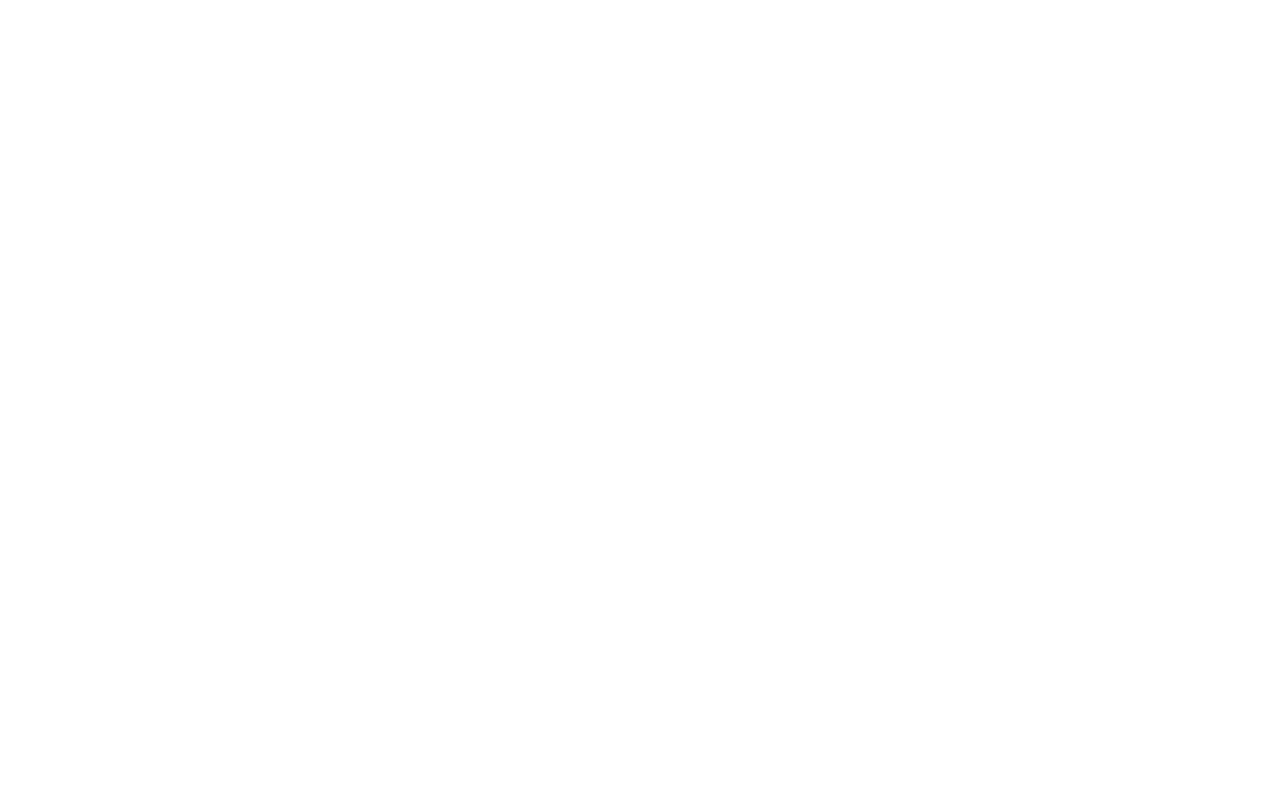
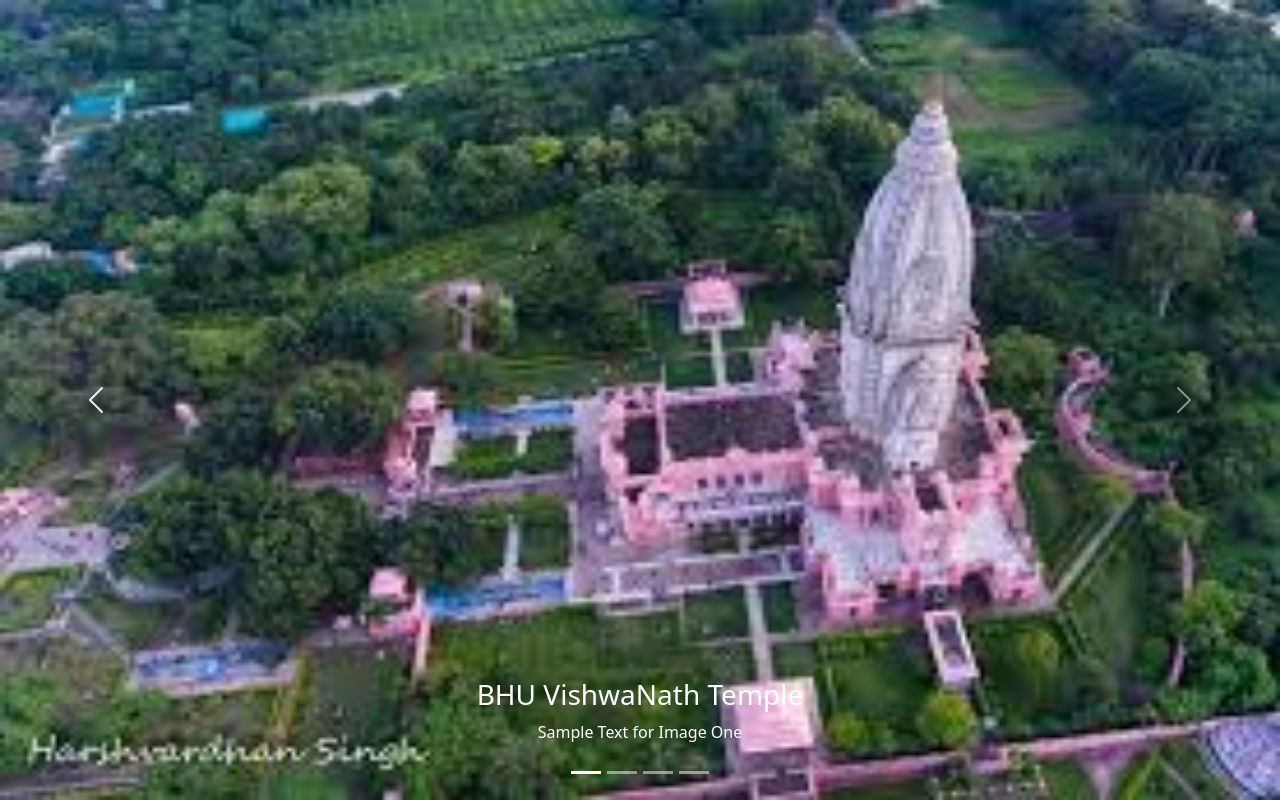
Before and after one commit to roysoumendu765/iitbhu_codefest_2024_haxplore, a React (Create React App) app: page / in a window 1280 px wide. Shown: the top 800 px of the page. Built offline with nearby package versions, Linux system fonts and the light colour scheme.

Commit message:
carousel added to main

```diff
--- a/src/components/Main.js
+++ b/src/components/Main.js
@@ -6,7 +6,7 @@
   return (
     <div className="row">
       <div className="col-12 carousel">
-
+        <ControlledCarousel/>
       </div>
       <div className="col-12 counterdiv">
             <Counter/>
```
